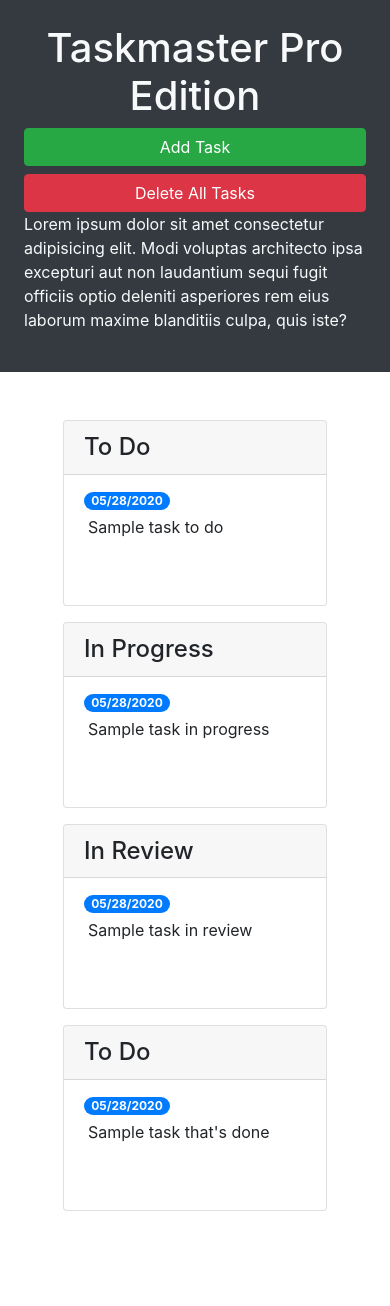
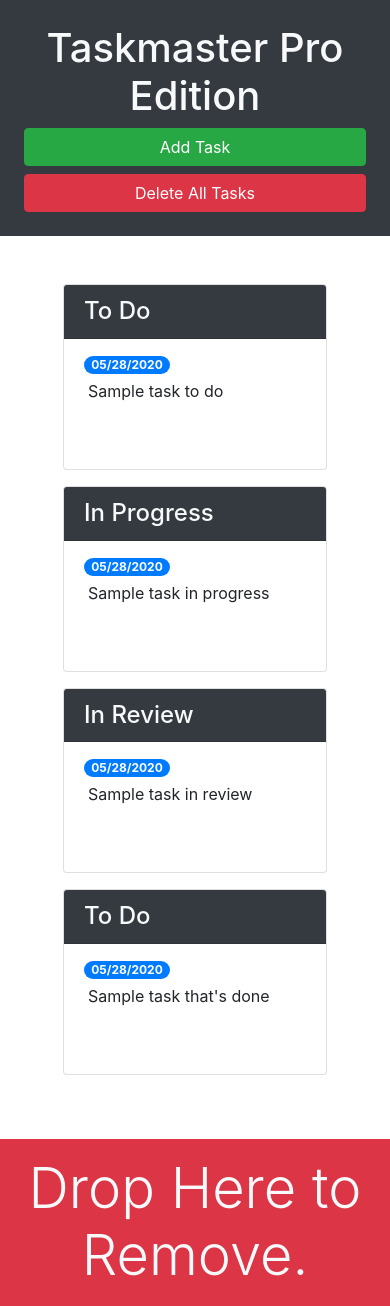
Before and after one commit to mooka0/taskmaster-pro, a plain HTML site: page index.html in a window 390 px wide. Before the commit the page ends 1275 px from the top, so only its background shows below. Drawn offline with nearby package versions, Linux system fonts and the light colour scheme.

Commit message:
remove task button not pushed to bottom

```diff
--- a/index.html
+++ b/index.html
@@ -13,23 +13,24 @@
 <body>
 
   <div class="row min-vh-100 no-gutters">
-    <header class="col-12 col-lg-3 bg-dark text-light d-flex flex-column p-4 p-lg-3">
+    <header class="col-12 col-lg-3 bg-dark text-light sticky-top d-flex flex-column p-4 p-lg-3">
       <h1 class="text-center">Taskmaster Pro Edition</h1>
       <button id="create-task" class="btn btn-block btn-success" data-toggle="modal" data-target="#task-form-modal">Add
         Task</button>
       <button id="remove-tasks" class="btn btn-block btn-danger">Delete All Tasks</button>
-      <p class="mt-auto">Lorem ipsum dolor sit amet consectetur adipisicing elit. Modi voluptas architecto ipsa
-        excepturi aut non
-        laudantium sequi fugit officiis optio deleniti asperiores rem eius laborum maxime blanditiis culpa, quis iste?
+      <p class="mt-auto d-none d-lg-block">
+        Lorem ipsum dolor sit amet consectetur adipisicing elit. Modi voluptas architecto ipsa
+        excepturi aut non laudantium sequi fugit officiis optio deleniti asperiores rem eius laborum maxime blanditiis
+        culpa, quis iste?
       </p>
     </header>
 
-    <main class="col-12 col-lg-9">
+    <main class="col-12 col-lg-9 d-flex flex-column">
       <div class="m-5 row justify-content-around">
         <!-- todo start -->
         <div class="col-12 col-md-6 col-xl-3 mb-3">
           <div class="card">
-            <h4 class="card-header">
+            <h4 class="card-header bg-dark text-light">
               To Do
             </h4>
             <ul id="list-toDo" class="list-group list-group-flush">
@@ -44,7 +45,7 @@
         <!-- in progress start -->
         <div class="col-12 col-md-6 col-xl-3 mb-3">
           <div class="card">
-            <h4 class="card-header">
+            <h4 class="card-header bg-dark text-light">
               In Progress
             </h4>
             <ul id="list-inProgress" class="list-group list-group-flush">
@@ -59,7 +60,7 @@
         <!-- in review start -->
         <div class="col-12 col-md-6 col-xl-3 mb-3">
           <div class="card">
-            <h4 class="card-header">
+            <h4 class="card-header bg-dark text-light">
               In Review
             </h4>
             <ul id="list-inReview" class="list-group list-group-flush">
@@ -74,7 +75,7 @@
         <!-- done start -->
         <div class="col-12 col-md-6 col-xl-3 mb-3">
           <div class="card">
-            <h4 class="card-header">
+            <h4 class="card-header bg-dark text-light">
               To Do
             </h4>
             <ul id="list-done" class="list-group list-group-flush">
@@ -86,6 +87,11 @@
           </div>
         </div>
         <!-- done end -->
+      </div>
+      <div id="trash">
+        <div class="mt-auto w-100 bg-danger p-3 text-center text-light display-4">
+          Drop Here to Remove.
+        </div>
       </div>
     </main>
   </div>
```
